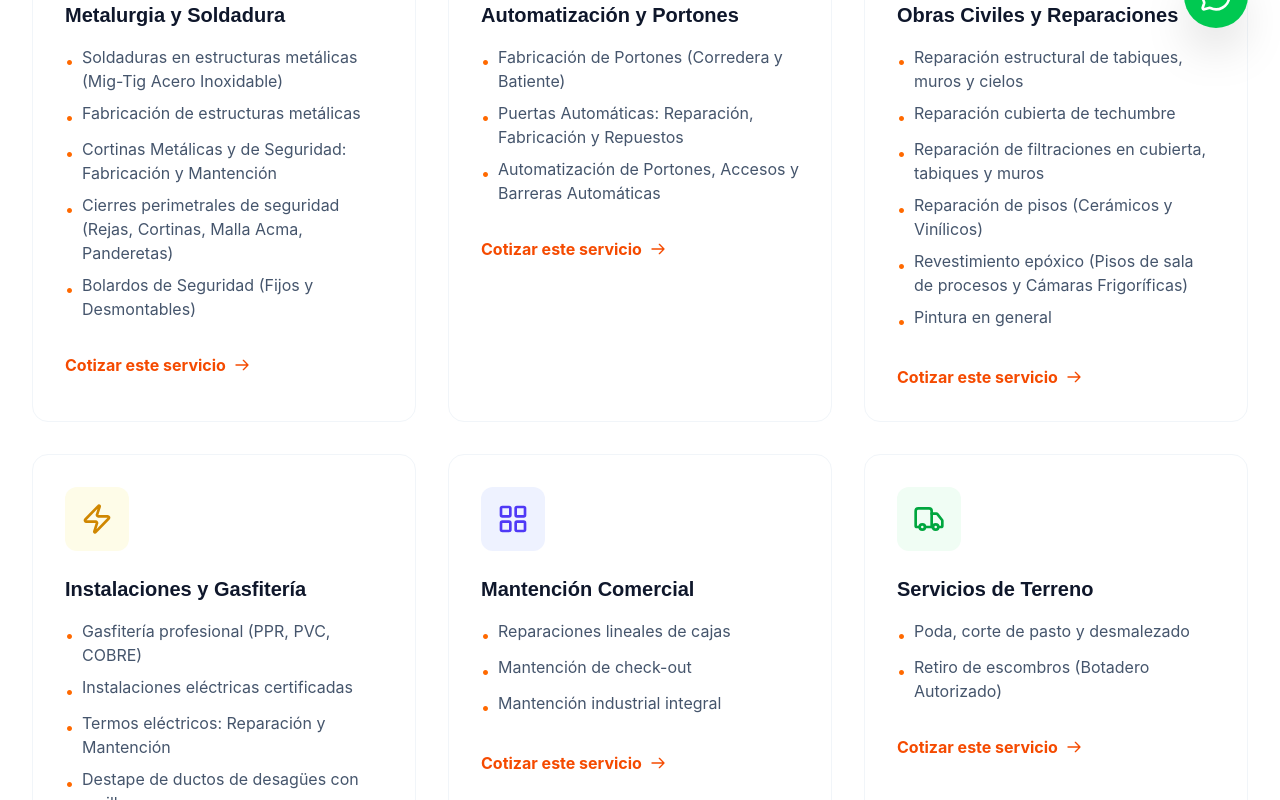
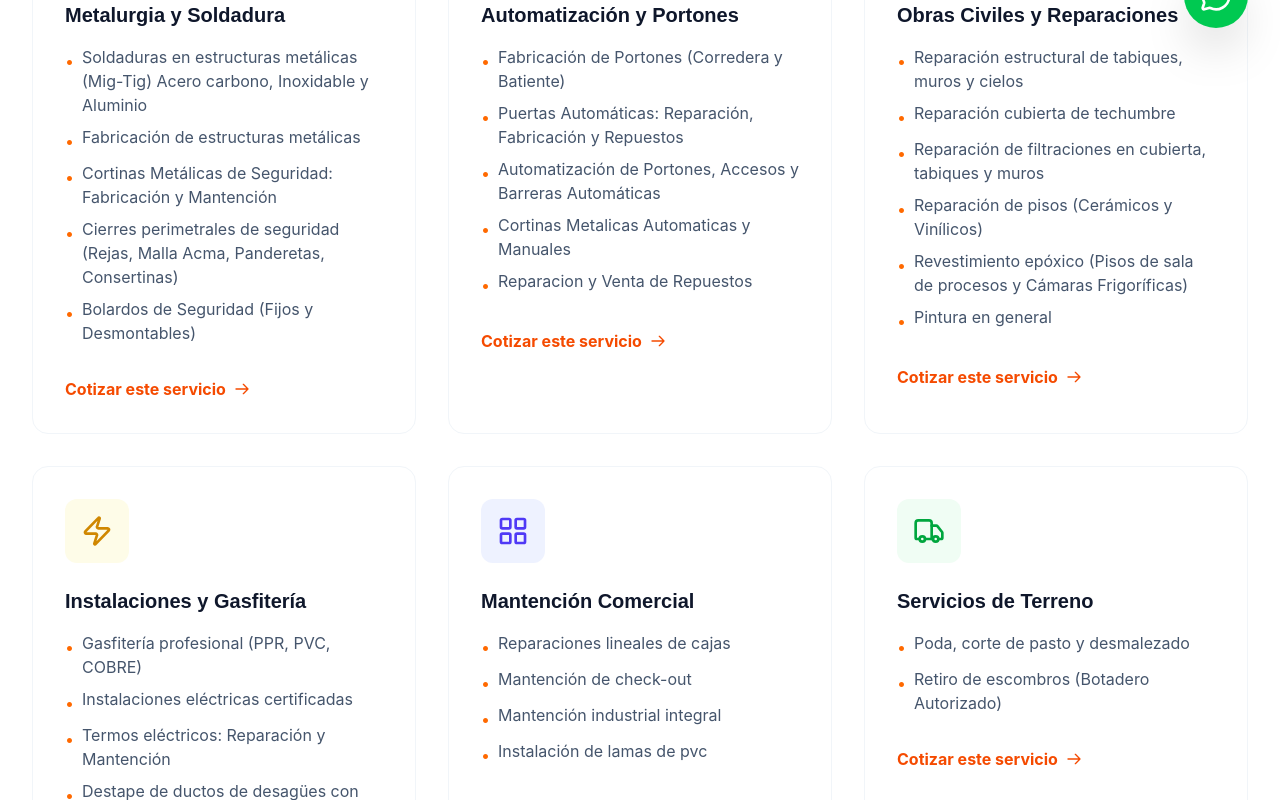
Before and after one commit to FabianGutirrez/ServiciosIntegrales, a React (Vite) app: page /servicios in a window 1280 px wide. Shown: the part 740-1540 px from the top of the page. Built offline with nearby package versions, Linux system fonts and the light colour scheme.

Commit message:
cambios nuevos

```diff
--- a/src/components/Hero.tsx
+++ b/src/components/Hero.tsx
@@ -25,7 +25,7 @@ export default function Hero() {
           className="max-w-3xl"
         >
           <h1 className="font-display text-5xl md:text-7xl font-bold text-white leading-tight mb-6">
-            Servicios Integrales de <span className="text-orange-500">Construcción</span>, Mantención y Electricidad
+            Servicios Integrales de <span className="text-orange-500">Construcción y Electricidad</span>Obras civiles
           </h1>
           <p className="text-xl text-slate-200 mb-10 leading-relaxed">
             Especialistas en estructuras metálicas, portones automáticos, instalaciones y reparaciones.
--- a/src/components/Services.tsx
+++ b/src/components/Services.tsx
@@ -18,10 +18,10 @@ const services = [
     title: "Metalurgia y Soldadura",
     icon: <Wrench className="h-8 w-8" />,
     items: [
-      "Soldaduras en estructuras metálicas (Mig-Tig Acero Inoxidable)",
+      "Soldaduras en estructuras metálicas (Mig-Tig) Acero carbono, Inoxidable y Aluminio",
       "Fabricación de estructuras metálicas",
-      "Cortinas Metálicas y de Seguridad: Fabricación y Mantención",
-      "Cierres perimetrales de seguridad (Rejas, Cortinas, Malla Acma, Panderetas)",
+      "Cortinas Metálicas de Seguridad: Fabricación y Mantención",
+      "Cierres perimetrales de seguridad (Rejas, Malla Acma, Panderetas, Consertinas)",
       "Bolardos de Seguridad (Fijos y Desmontables)"
     ],
     color: "bg-blue-50 text-blue-600"
@@ -32,7 +32,9 @@ const services = [
     items: [
       "Fabricación de Portones (Corredera y Batiente)",
       "Puertas Automáticas: Reparación, Fabricación y Repuestos",
-      "Automatización de Portones, Accesos y Barreras Automáticas"
+      "Automatización de Portones, Accesos y Barreras Automáticas",
+      "Cortinas Metalicas Automaticas y Manuales",
+      "Reparacion y Venta de Repuestos"
     ],
     color: "bg-orange-50 text-orange-600"
   },
@@ -56,7 +58,8 @@ const services = [
       "Gasfitería profesional (PPR, PVC, COBRE)",
       "Instalaciones eléctricas certificadas",
       "Termos eléctricos: Reparación y Mantención",
-      "Destape de ductos de desagües con varilla"
+      "Destape de ductos de desagües con varilla",
+      "Destape de tuberias con Hidrojet",
     ],
     color: "bg-yellow-50 text-yellow-600"
   },
@@ -66,7 +69,8 @@ const services = [
     items: [
       "Reparaciones lineales de cajas",
       "Mantención de check-out",
-      "Mantención industrial integral"
+      "Mantención industrial integral",
+      "Instalación de lamas de pvc"
     ],
     color: "bg-indigo-50 text-indigo-600"
   },
```
